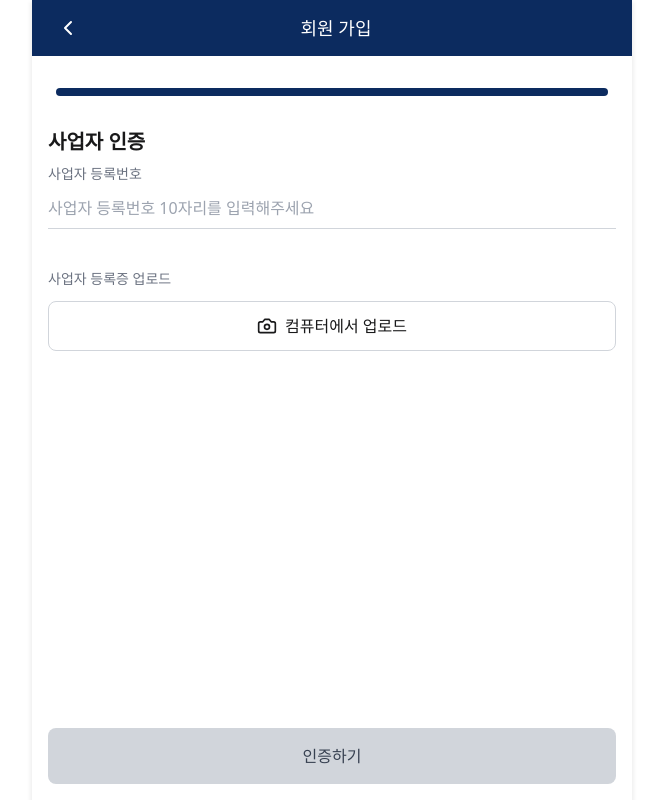
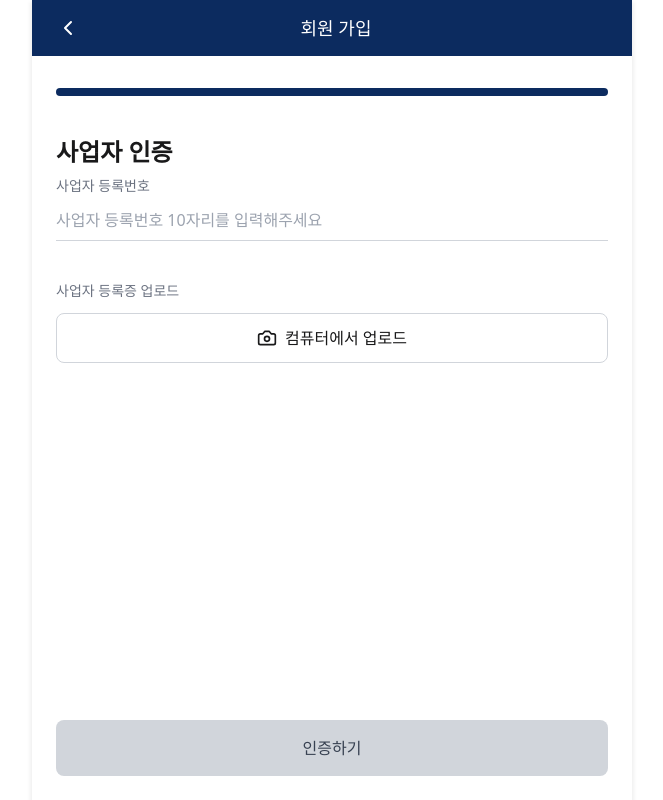
Before and after one commit to crypto-pay-kr/crepe-frontend, a React (Vite) app: page /store/verification in a window 1280 px wide. Shown: the whole page, without its empty margins (308-971 px from the left). Built offline with nearby package versions, Linux system fonts and the light colour scheme.

Commit message:
fix: 글씨체 수정, 프로그래스바(가맹점) 수정

```diff
--- a/src/app/store-verification/page.tsx
+++ b/src/app/store-verification/page.tsx
@@ -35,13 +35,11 @@ const BusinessVerification: React.FC = () => {
   return (
     <div className="flex flex-col h-screen bg-white">
       {/* Header */}
-      <Header title="회원 가입" progress={5} isStore={true} />
+      <Header title="회원 가입" progress={4} isStore={false} />
 
       {/* Main content */}
-      <main className="flex-1 p-4 flex flex-col">
-        <h2 className="text-xl font-bold mb-2">사업자 인증</h2>
-
-        {/* 사업자 등록번호 입력 필드를 wrapper로 감싸 margin 추가 */}
+      <main className="flex-1 flex flex-col p-6">
+        <h2 className="text-2xl font-bold mb-2">사업자 인증</h2>
         <div className="mb-6">
           <Input
             label="사업자 등록번호"
--- a/src/app/verification/page.tsx
+++ b/src/app/verification/page.tsx
@@ -17,6 +17,7 @@ export default function PhoneVerificationPage() {
     <PhoneVerification
       onNext={handleNext}
       buttonColor="blue"
+      isStore={isStore}
       onToggleColor={() => {}}
     />
   )
--- a/src/components/signup/AdditionalStoreInfo.tsx
+++ b/src/components/signup/AdditionalStoreInfo.tsx
@@ -47,7 +47,6 @@ export default function StoreRegistrationForm() {
   }
 
   const onNext = () => {
-    console.log("Form submitted:", formData)
     // 필요한 데이터 처리 후
 
     // 다음 페이지로 이동
@@ -60,6 +59,7 @@ export default function StoreRegistrationForm() {
       <Header title="회원가입" progress={4} isStore={true} />
 
       {/* Form content */}
+
       <div className="flex-1 p-6 flex flex-col">
         <div className="mb-6">
           <h2 className="text-2xl font-bold">가게 정보를</h2>
--- a/src/components/signup/PhoneVerification.tsx
+++ b/src/components/signup/PhoneVerification.tsx
@@ -6,12 +6,14 @@ interface PhoneVerificationProps {
   onNext: () => void
   buttonColor: "blue" | "gray"
   onToggleColor: () => void
+  isStore?: boolean
 }
 
 export default function PhoneVerification({
   onNext,
   buttonColor,
   onToggleColor,
+  isStore,
 }: PhoneVerificationProps) {
   const [verificationCode, setVerificationCode] = useState(["", "", "", "", "", ""])
 
@@ -34,8 +36,8 @@ export default function PhoneVerification({
   const isButtonDisabled = verificationCode.some((digit) => !digit)
 
   return (
-    <div className="h-full flex flex-col">
-      <Header title="회원가입" progress={3}/>
+    <div className="h-full flex flex-col ">
+      <Header title="회원가입" progress={3} isStore={isStore}/>
       <div className="flex-1 flex flex-col p-5">
         <div className="mb-4">
           <h2 className="text-2xl font-bold mb-2">휴대폰 번호 인증</h2>
```
